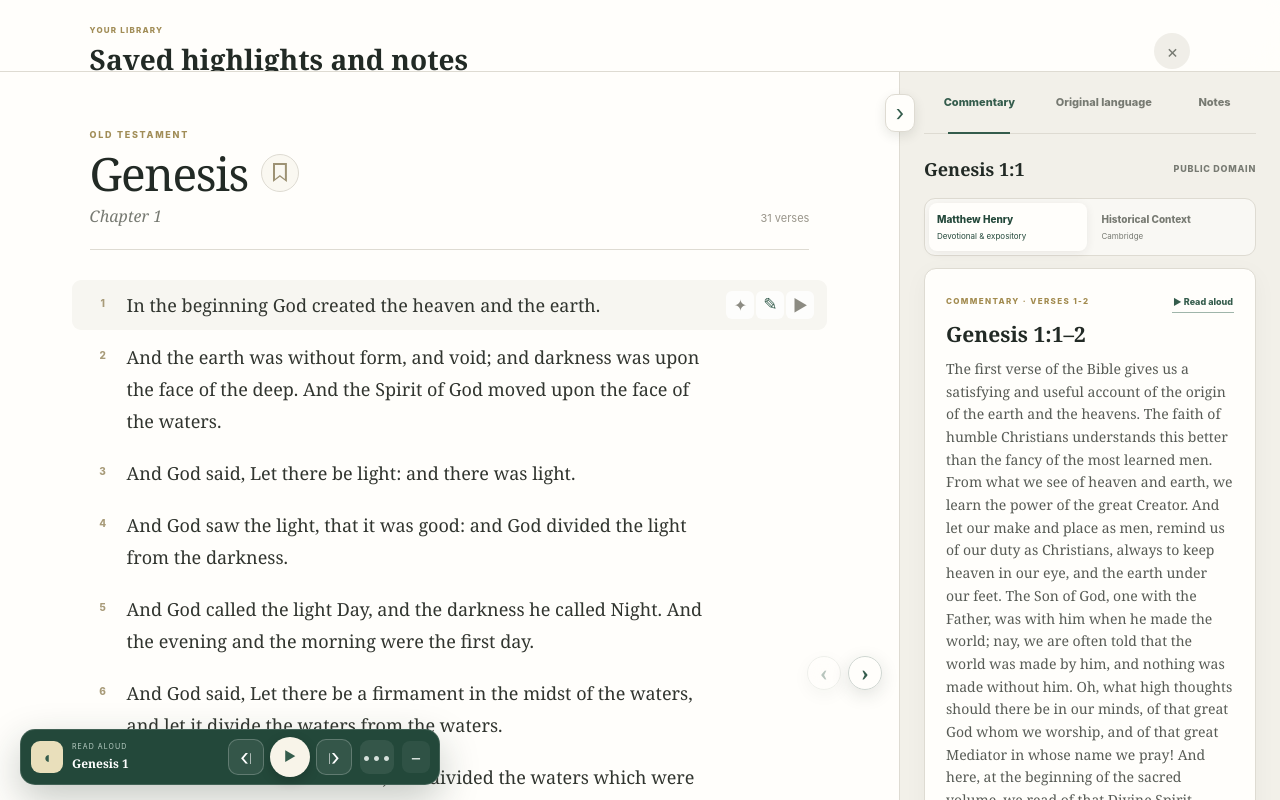
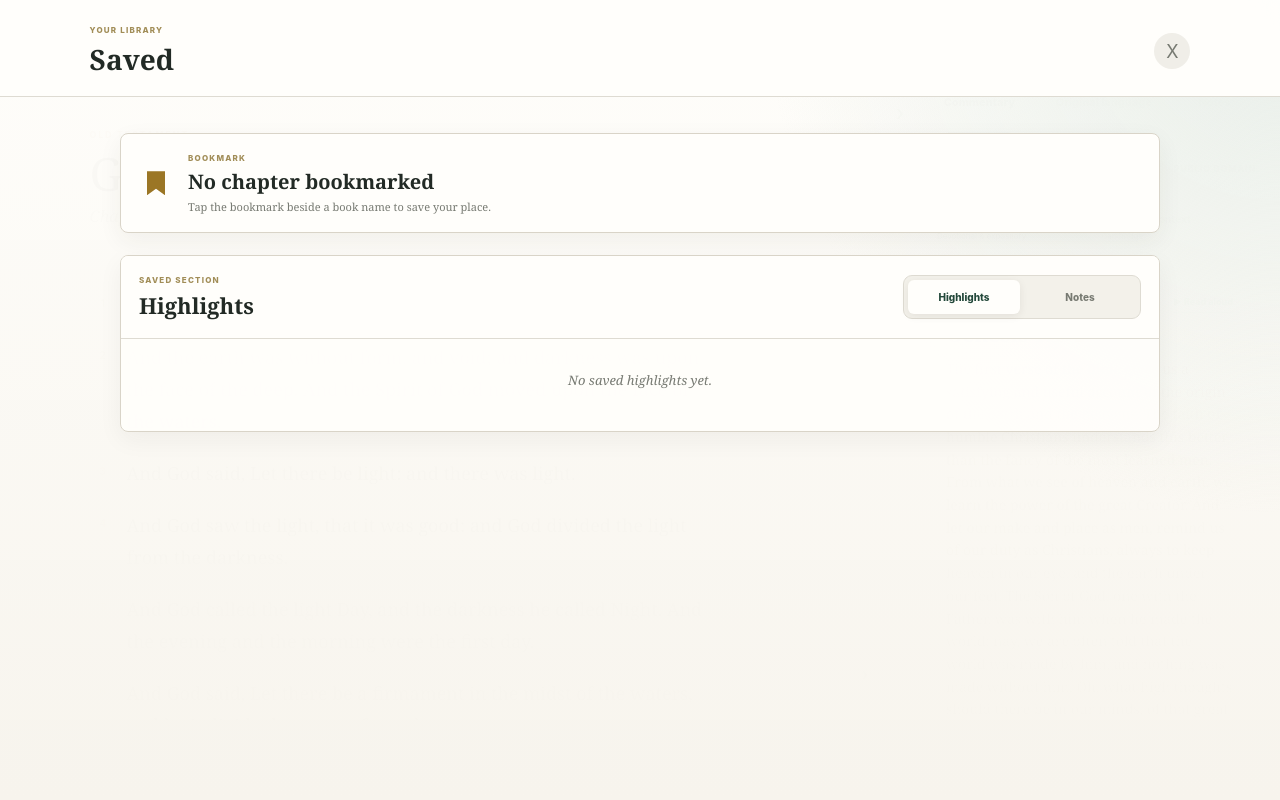
Before and after one commit to Wicked-Shrapnel/Selah-bible, a Next.js app: page / in a window 1280 px wide. Both pictures are taken after a click on the button "Open saved highlights, notes, and reading place". Shown: the top 800 px of the page. Built offline with nearby package versions, Linux system fonts and the light colour scheme.

Commit message:
Fix saved library tabs view

```diff
--- a/app/globals.css
+++ b/app/globals.css
@@ -65,6 +65,31 @@ button, select { cursor: pointer; }
 .saved-color.blue { background: #8eb9d3; }
 .saved-color.rose { background: #d99a95; }
 .saved-bookmark-icon { position: relative; width: 11px; height: 15px; margin-left: 2px; background: #9b7625; clip-path: polygon(0 0, 100% 0, 100% 100%, 50% 73%, 0 100%); }
+.saved-library-window { display: flex; flex-direction: column; }
+.saved-library-window .saved-library-heading strong::before { content: "Saved"; }
+.saved-library-body { position: relative; z-index: 1; width: min(1040px, calc(100vw - 48px)); margin: 0 auto; padding: 36px 0 72px; }
+.saved-bookmark-card { display: grid; grid-template-columns: 34px minmax(0, 1fr) auto; gap: 15px; align-items: center; padding: 18px; border: 1px solid #d9d4c8; border-radius: 8px; background: var(--white); box-shadow: 0 8px 24px rgba(48,43,32,.06); }
+.saved-bookmark-card .saved-bookmark-icon { width: 18px; height: 24px; margin: 0 auto; }
+.saved-bookmark-card span, .saved-section-top span { display: block; color: #a18d57; font-size: 8px; font-weight: 850; letter-spacing: .15em; }
+.saved-bookmark-card strong, .saved-bookmark-card small { display: block; }
+.saved-bookmark-card strong { margin-top: 4px; color: var(--ink); font: 700 20px Georgia, serif; }
+.saved-bookmark-card small { margin-top: 4px; color: var(--muted); font: 11px/1.4 Georgia, serif; }
+.saved-bookmark-card button { padding: 9px 12px; border: 1px solid #b9c9c0; border-radius: 8px; color: var(--sage); background: var(--sage-soft); font-size: 10px; font-weight: 850; }
+.saved-section { margin-top: 22px; border: 1px solid #d9d4c8; border-radius: 8px; overflow: hidden; background: rgba(255,254,251,.88); box-shadow: 0 8px 24px rgba(48,43,32,.05); }
+.saved-section-top { display: flex; align-items: center; justify-content: space-between; gap: 16px; padding: 18px; border-bottom: 1px solid var(--line); background: rgba(255,254,251,.94); }
+.saved-section-top strong { display: block; margin-top: 4px; font: 700 22px Georgia, serif; }
+.saved-tabs { display: inline-grid; grid-template-columns: 1fr 1fr; gap: 4px; padding: 4px; border: 1px solid var(--line); border-radius: 9px; background: #f3f1ea; }
+.saved-tabs button { min-width: 112px; height: 34px; border: 0; border-radius: 6px; color: var(--muted); background: transparent; font-size: 10px; font-weight: 850; }
+.saved-tabs button.active { color: var(--sage-dark); background: var(--white); box-shadow: 0 2px 8px rgba(48,43,32,.08); }
+.saved-list { padding: 8px 18px 18px; }
+.saved-list button { width: 100%; display: grid; grid-template-columns: 28px minmax(0, 1fr) auto; gap: 13px; align-items: center; margin-top: 10px; padding: 13px 0; border: 0; border-bottom: 1px solid var(--line); color: var(--ink); background: transparent; text-align: left; }
+.saved-list button:last-child { border-bottom: 0; }
+.saved-list button:hover { color: var(--sage); }
+.saved-list button span, .saved-list button strong, .saved-list button small { display: block; min-width: 0; }
+.saved-list button strong { font: 700 13px Georgia, serif; }
+.saved-list button small { margin-top: 4px; overflow: hidden; color: var(--muted); font: 11px/1.45 Georgia, serif; white-space: nowrap; text-overflow: ellipsis; }
+.saved-list button b { padding: 7px 9px; border: 1px solid #b9c9c0; border-radius: 7px; color: var(--sage); background: var(--sage-soft); font-size: 9px; }
+.saved-list p { margin: 24px 0; color: var(--muted); font: italic 13px Georgia, serif; text-align: center; }
 
 .picker-backdrop { position: fixed; inset: 0; z-index: 41; width: 100%; height: 100%; border: 0; background: rgba(28,34,30,.28); cursor: default; backdrop-filter: blur(2px); }
 .passage-menu { position: fixed; z-index: 42; top: 82px; left: 50%; width: min(920px, calc(100vw - 36px)); max-height: calc(100vh - 106px); transform: translateX(-50%); overflow: auto; border: 1px solid #d8d5cb; border-radius: 16px; background: var(--white); box-shadow: 0 28px 80px rgba(29,35,30,.25); }
@@ -368,6 +393,14 @@ button, select { cursor: pointer; }
   .saved-group { width: calc(100vw - 32px); padding: 22px 0; }
   .saved-group > button { grid-template-columns: 24px minmax(0, 1fr); gap: 11px; }
   .saved-group > button::after { grid-column: 2; justify-self: start; margin-top: 3px; }
+  .saved-library-body { width: calc(100vw - 32px); padding: 24px 0 54px; }
+  .saved-bookmark-card { grid-template-columns: 28px minmax(0, 1fr); }
+  .saved-bookmark-card button { grid-column: 2; justify-self: start; }
+  .saved-section-top { align-items: stretch; flex-direction: column; }
+  .saved-tabs { width: 100%; }
+  .saved-tabs button { min-width: 0; }
+  .saved-list button { grid-template-columns: 24px minmax(0, 1fr); }
+  .saved-list button b { grid-column: 2; justify-self: start; }
 }
 
 @media (max-width: 520px) {
--- a/app/page.tsx
+++ b/app/page.tsx
@@ -173,6 +173,7 @@ export default function Home() {
   const [commentaryStatus, setCommentaryStatus] = useState<"loading" | "ready" | "error">("loading");
   const [bookmark, setBookmark] = useState<SavedPlace | null>(null);
   const [savedPanelOpen, setSavedPanelOpen] = useState(false);
+  const [savedViewTab, setSavedViewTab] = useState<"highlights" | "notes">("highlights");
   const [isReadingCommentary, setIsReadingCommentary] = useState(false);
   const [isCommentaryPaused, setIsCommentaryPaused] = useState(false);
   const [commentaryWordIndex, setCommentaryWordIndex] = useState<number | null>(null);
@@ -843,37 +844,61 @@ export default function Home() {
           <button className="saved-library-button" onClick={() => setSavedPanelOpen((current) => !current)} aria-expanded={savedPanelOpen} aria-label="Open saved highlights, notes, and reading place">
             <span aria-hidden="true">⌑</span> Saved {savedCount > 0 && <small>{savedCount}</small>}
           </button>
+        </div>
+      </header>
+
       {savedPanelOpen && (
-            <section className="saved-library" aria-label="Saved items">
-              <div className="saved-library-heading"><div><span>YOUR LIBRARY</span><strong>Saved for later</strong></div><button onClick={() => setSavedPanelOpen(false)} aria-label="Close saved items">×</button></div>
-              {bookmark && (
-                <div className="saved-group">
-                  <h3>Reading place</h3>
-                  <button onClick={() => { const book = books.find((item) => item.name === bookmark.book); if (!book) return; pendingSavedVerse.current = 1; setSelectedBook(book); setChapter(bookmark.chapter); setSavedPanelOpen(false); }}>
-                    <i className="saved-bookmark-icon" aria-hidden="true" /><span><strong>{bookmark.book} {bookmark.chapter}</strong><small>Bookmarked chapter</small></span>
+        <section className="saved-library saved-library-window" aria-modal="true" role="dialog" aria-label="Saved highlights and notes">
+          <div className="saved-library-heading">
+            <div><span>YOUR LIBRARY</span><strong>Saved</strong></div>
+            <button onClick={() => setSavedPanelOpen(false)} aria-label="Close saved section">X</button>
+          </div>
+          <div className="saved-library-body">
+            <div className="saved-bookmark-card">
+              <i className="saved-bookmark-icon" aria-hidden="true" />
+              <div>
+                <span>BOOKMARK</span>
+                <strong>{bookmark ? `${bookmark.book} ${bookmark.chapter}` : "No chapter bookmarked"}</strong>
+                <small>{bookmark ? "Your saved reading place" : "Tap the bookmark beside a book name to save your place."}</small>
+              </div>
+              {bookmark && <button onClick={openBookmarkedChapter}>Jump to chapter</button>}
+            </div>
+            <div className="saved-section">
+              <div className="saved-section-top">
+                <div>
+                  <span>SAVED SECTION</span>
+                  <strong>{savedViewTab === "highlights" ? "Highlights" : "Notes"}</strong>
+                </div>
+                <div className="saved-tabs" role="tablist" aria-label="Saved library sections">
+                  <button className={savedViewTab === "highlights" ? "active" : ""} onClick={() => setSavedViewTab("highlights")} role="tab" aria-selected={savedViewTab === "highlights"} aria-label="Highlights · newest first">Highlights</button>
+                  <button className={savedViewTab === "notes" ? "active" : ""} onClick={() => setSavedViewTab("notes")} role="tab" aria-selected={savedViewTab === "notes"}>Notes</button>
+                </div>
+              </div>
+              {savedViewTab === "highlights" ? (
+                <div className="saved-list">
+                  {recentHighlights.length ? recentHighlights.map(({ saved, color }) => (
+                    <button key={saved.key} onClick={() => openSavedReference(saved)}>
+                      <i className={`saved-color ${color}`} aria-hidden="true" />
+                      <span><strong>{saved.reference}</strong><small>{color} highlight</small></span>
+                      <b>Jump</b>
                     </button>
+                  )) : <p>No saved highlights yet.</p>}
                 </div>
-              )}
-              <div className="saved-group">
-                <h3>Notes · newest first</h3>
+              ) : (
+                <div className="saved-list">
                   {recentNotes.length ? recentNotes.map(({ saved, value }) => (
                     <button key={saved.key} onClick={() => openSavedReference(saved)}>
-                    <i className="saved-pencil" aria-hidden="true">✎</i><span><strong>{saved.reference}</strong><small>{value}</small></span>
+                      <i className="saved-pencil" aria-hidden="true">✎</i>
+                      <span><strong>{saved.reference}</strong><small>{value}</small></span>
+                      <b>Jump</b>
                     </button>
                   )) : <p>No saved notes yet.</p>}
                 </div>
-              <div className="saved-group">
-                <h3>Highlights · newest first</h3>
-                {recentHighlights.length ? recentHighlights.map(({ saved, color }) => (
-                  <button key={saved.key} onClick={() => openSavedReference(saved)}>
-                    <i className={`saved-color ${color}`} aria-hidden="true" /><span><strong>{saved.reference}</strong><small>{color} highlight</small></span>
-                  </button>
-                )) : <p>No saved highlights yet.</p>}
+              )}
+            </div>
           </div>
         </section>
       )}
-        </div>
-      </header>
 
       {picker === "books" && (
         <>
```
Also changed, not shown: 1 other file (tests, documents, lock files or other folders). Lines whose indentation alone changed are shown as unchanged.
